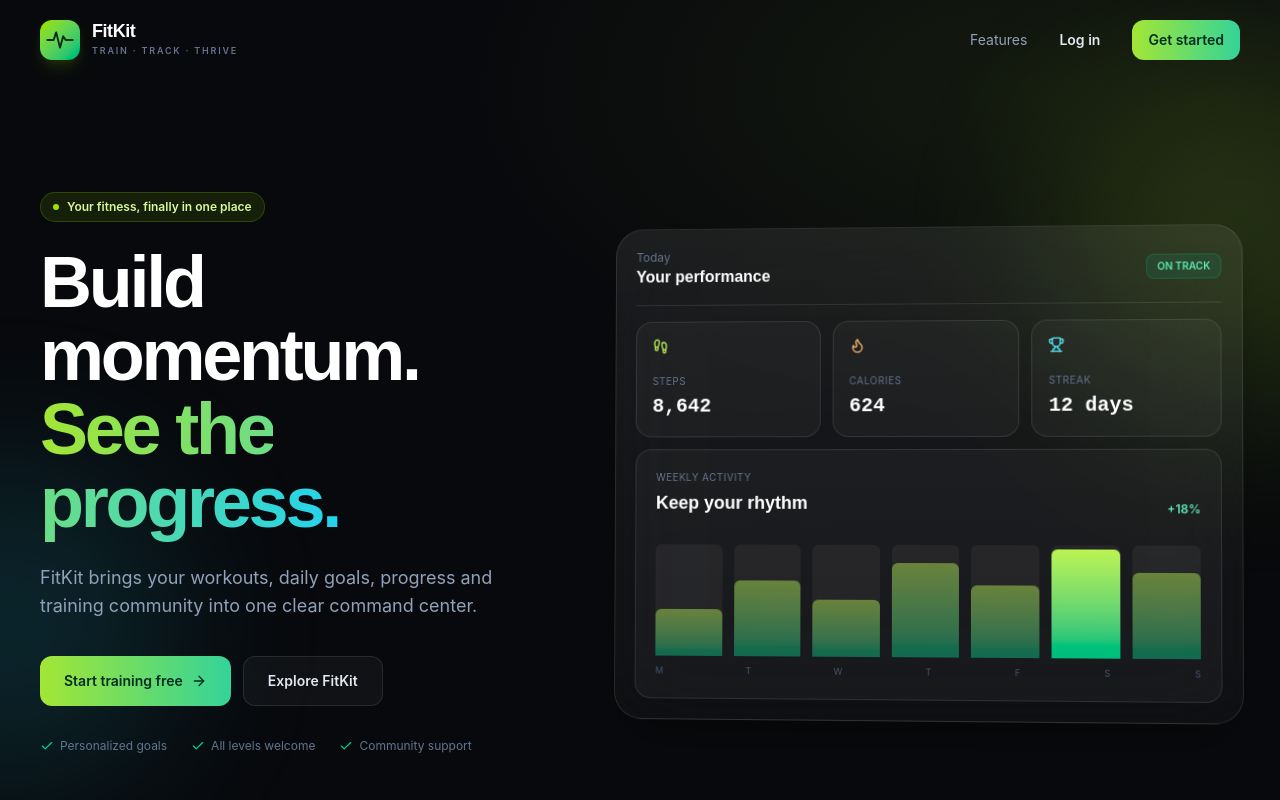
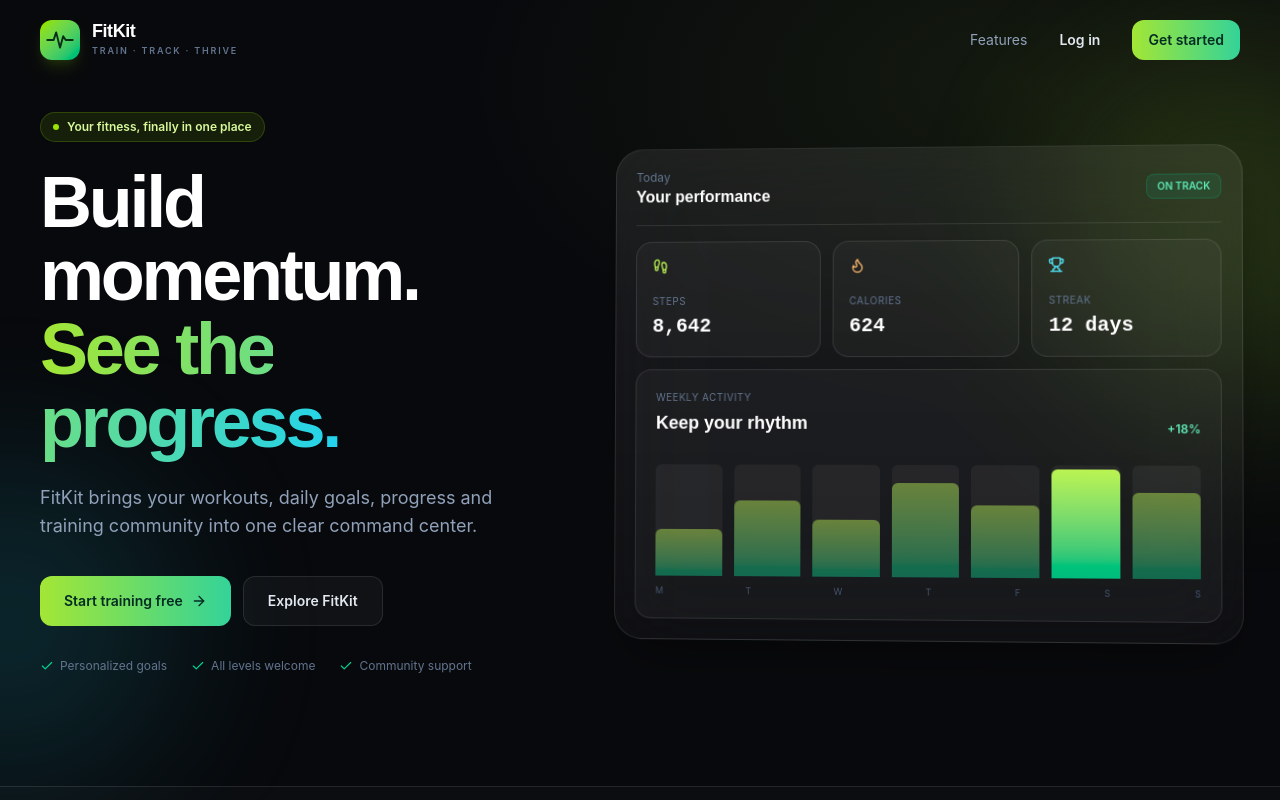
Before and after one commit to SayemTanvir/FitKit, a React (Vite) app: page / in a window 1280 px wide. Shown: the top 800 px of the page. Built offline with nearby package versions, Linux system fonts and the light colour scheme; no server answers.

Commit message:
UI update

```diff
--- a/src/pages/Landing.tsx
+++ b/src/pages/Landing.tsx
@@ -24,7 +24,7 @@ export default function Landing() {
       </header>
 
       <main className="relative z-[1]">
-        <section className="mx-auto grid max-w-7xl items-center gap-14 px-5 pb-24 pt-16 sm:px-8 sm:pt-24 lg:grid-cols-[0.9fr_1.1fr] lg:px-10 lg:pb-32 lg:pt-28">
+        <section className="mx-auto grid max-w-7xl items-center gap-14 px-5 pb-24 pt-4 sm:px-8 sm:pt-6 lg:grid-cols-[0.9fr_1.1fr] lg:px-10 lg:pb-28 lg:pt-8">
           <div>
             <div className="mb-6 inline-flex items-center gap-2 rounded-full border border-lime-400/20 bg-lime-400/10 px-3 py-1.5 text-xs font-semibold text-lime-200">
               <span className="h-1.5 w-1.5 rounded-full bg-lime-400" /> Your fitness, finally in one place
```
